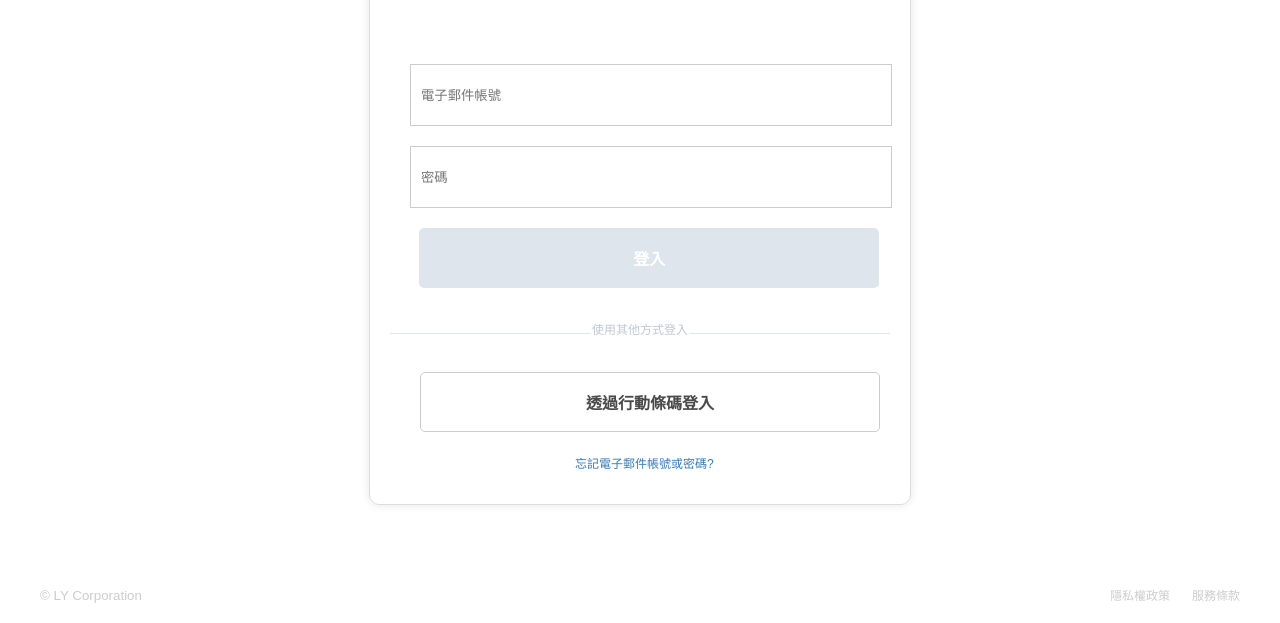
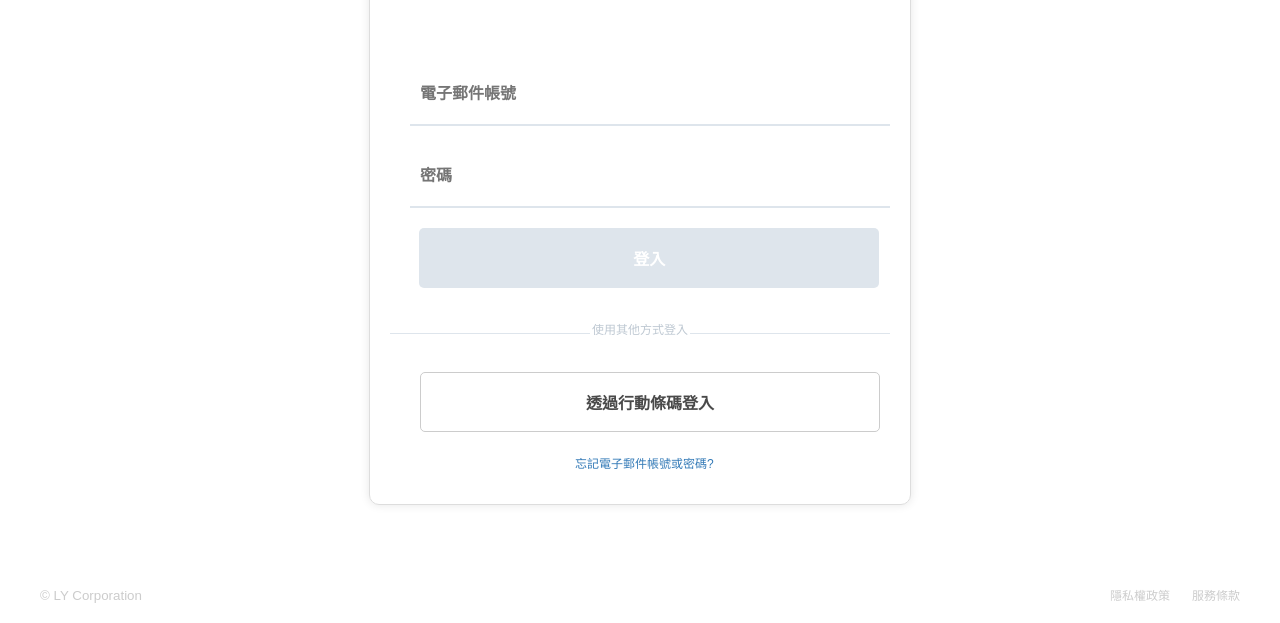
Before and after one commit to Datoekai/hw3, a plain HTML site: page index.html in a window 1280 px wide. Shown: the part 177-800 px from the top of the page. Drawn offline with Linux system fonts and the light colour scheme.

Commit message:
thirdcommit

```diff
--- a/style.css
+++ b/style.css
@@ -39,7 +39,11 @@ input[type="email"], input[type="password"] {
     height: 40px;
     margin-bottom: 20px;
     padding: 10px;
-    border: 1px solid #ccc;
+    border: none;
+    border-bottom: 2px solid #dee5ec;
+    color: #f9f9f9;
+    font-size: 16px;
+    font-weight: 700;
 }
 
 .login-btn {
```
